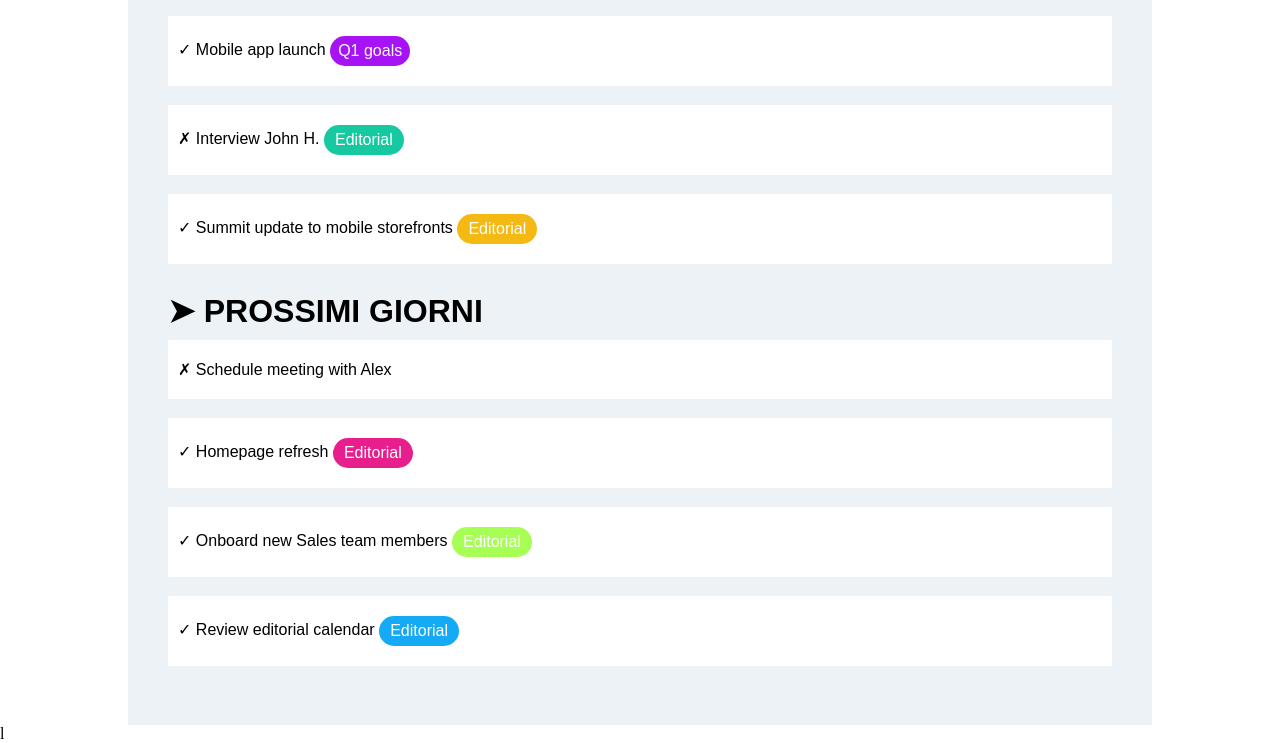
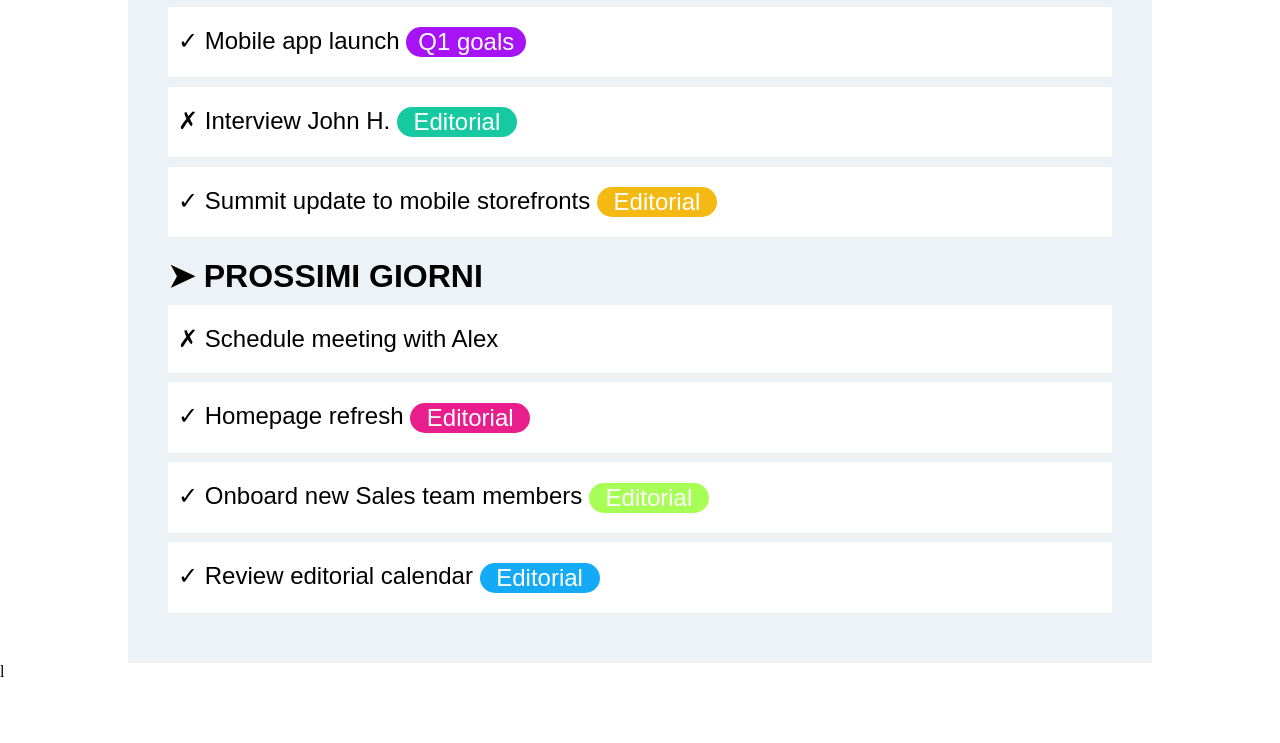
Before and after one commit to ChristianIlliano/html-css-toboolist, a plain HTML site: page index.html in a window 1280 px wide. Shown: the part 567-1310 px from the top of the page. After the commit the page ends 1248 px from the top, so only its background shows below. Drawn offline with Linux system fonts and the light colour scheme.

Commit message:
fix: text

```diff
--- a/css/style.css
+++ b/css/style.css
@@ -26,6 +26,7 @@ h1 {
 
 li {
     font-family: Arial, Helvetica, sans-serif;
+    font-size: 24px;
 }
 
 /* RESEARCH */
@@ -67,7 +68,7 @@ ul {
 
 .todolist li {
     padding: 20px 0px 20px 10px;
-    margin-bottom: 2%;
+    margin-bottom: 1%;
     background-color: white;
 }
 
@@ -82,7 +83,7 @@ h1 {
     display: inline-block;
     background-color: #14aaf5;
     color: white;
-    width: 80px;
+    width: 120px;
     height: 30px;
     border-radius: 30px;
     text-align: center;
@@ -95,7 +96,7 @@ h1 {
     display: inline-block;
     background-color: #17c9a0;
     color: white;
-    width: 80px;
+    width: 120px;
     height: 30px;
     border-radius: 30px;
     text-align: center;
@@ -108,7 +109,7 @@ h1 {
     display: inline-block;
     background-color: #a614f5;
     color: white;
-    width: 80px;
+    width: 120px;
     height: 30px;
     border-radius: 30px;
     text-align: center;
@@ -121,7 +122,7 @@ h1 {
     display: inline-block;
     background-color: #f5b914;
     color: white;
-    width: 80px;
+    width: 120px;
     height: 30px;
     border-radius: 30px;
     text-align: center;
@@ -134,7 +135,7 @@ h1 {
     display: inline-block;
     background-color: #a7fe55;
     color: white;
-    width: 80px;
+    width: 120px;
     height: 30px;
     border-radius: 30px;
     text-align: center;
@@ -147,7 +148,7 @@ h1 {
     display: inline-block;
     background-color: #e81e8d;
     color: white;
-    width: 80px;
+    width: 120px;
     height: 30px;
     border-radius: 30px;
     text-align: center;
```
